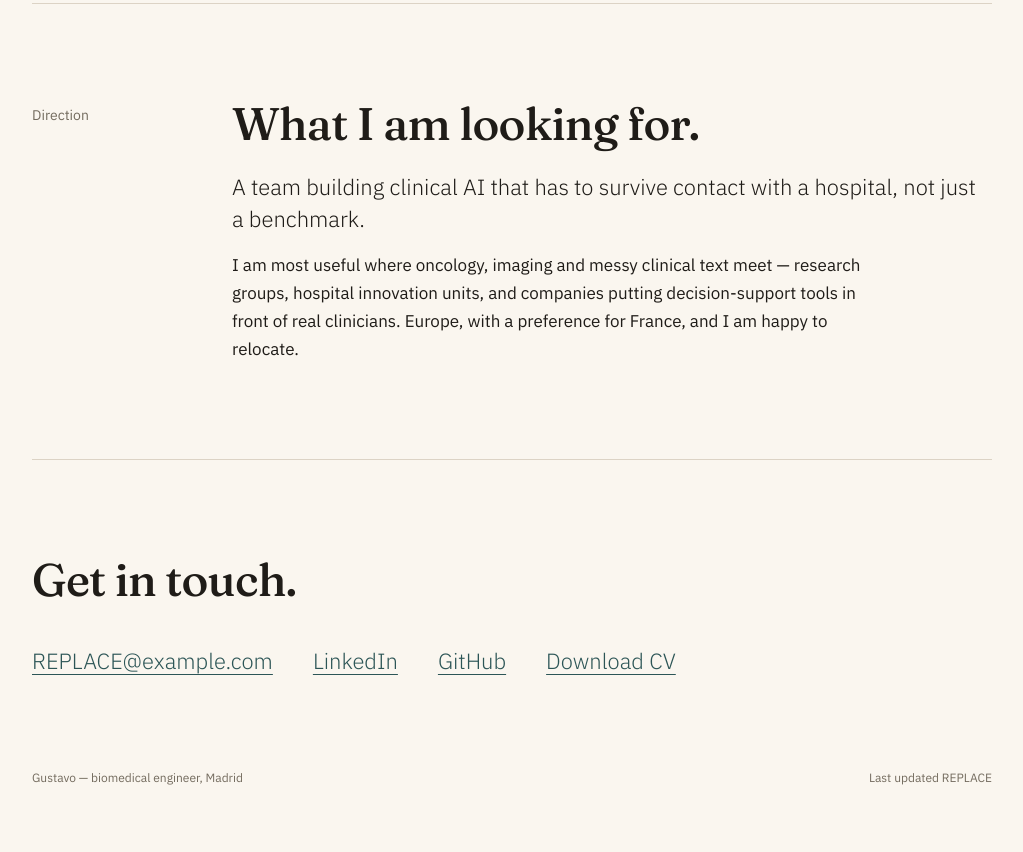
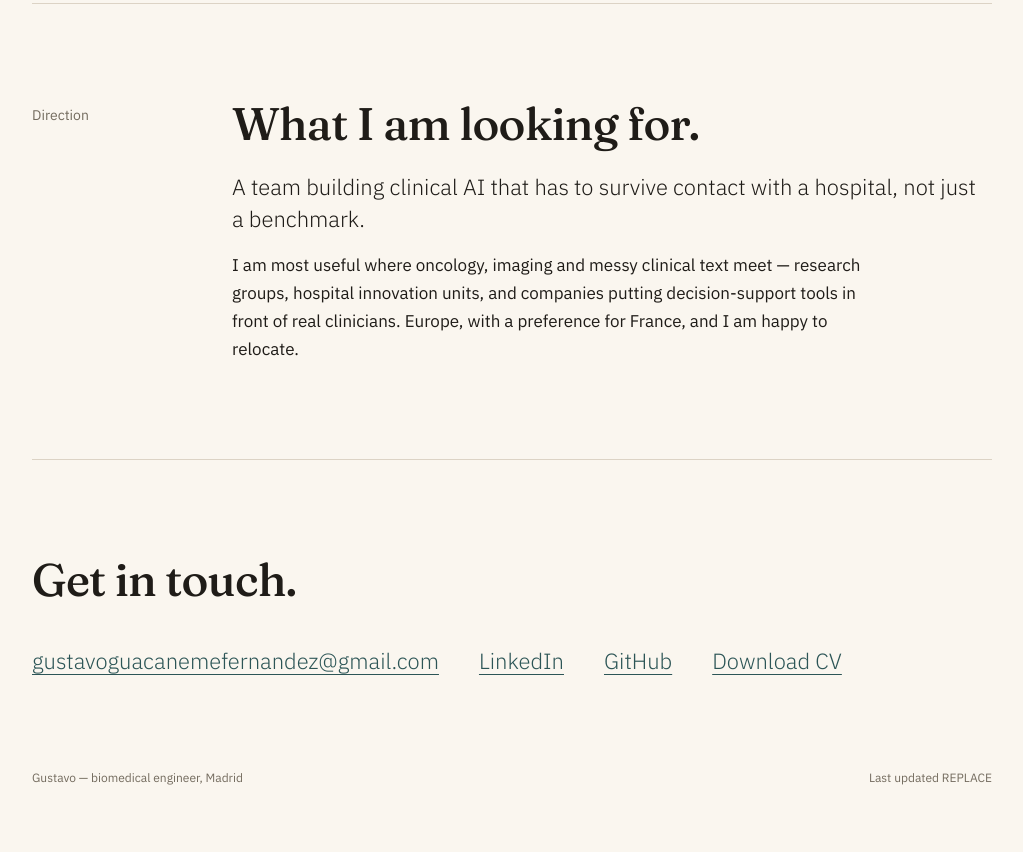
Before and after one commit to Gus-BioMedAI/Gus-BioMedAI.github.io, a plain HTML site: page index.html in a window 1280 px wide. Shown: the part 4800-5652 px from the top of the page, without its empty margins (128-1151 px from the left). Drawn offline with Linux system fonts and the light colour scheme.

Commit message:
Set contact email
Co-Authored-By: Claude Opus 5.5 <noreply@anthropic.com>
Claude-Session: https://claude.ai/code/session_01VTUCx7yZHUEwiTurymTn4h

```diff
--- a/index.html
+++ b/index.html
@@ -494,7 +494,7 @@ footer {
   <section class="contact" id="contact">
     <h2>Get in touch.</h2>
     <div class="contact-links">
-      <a href="mailto:REPLACE@example.com">REPLACE@example.com</a>
+      <a href="mailto:gustavoguacanemefernandez@gmail.com">gustavoguacanemefernandez@gmail.com</a>
       <a href="https://www.linkedin.com/in/gustavoguacanemefernandez14">LinkedIn</a>
       <a href="https://github.com/Gus-BioMedAI">GitHub</a>
       <a href="cv.pdf">Download CV</a>
```
